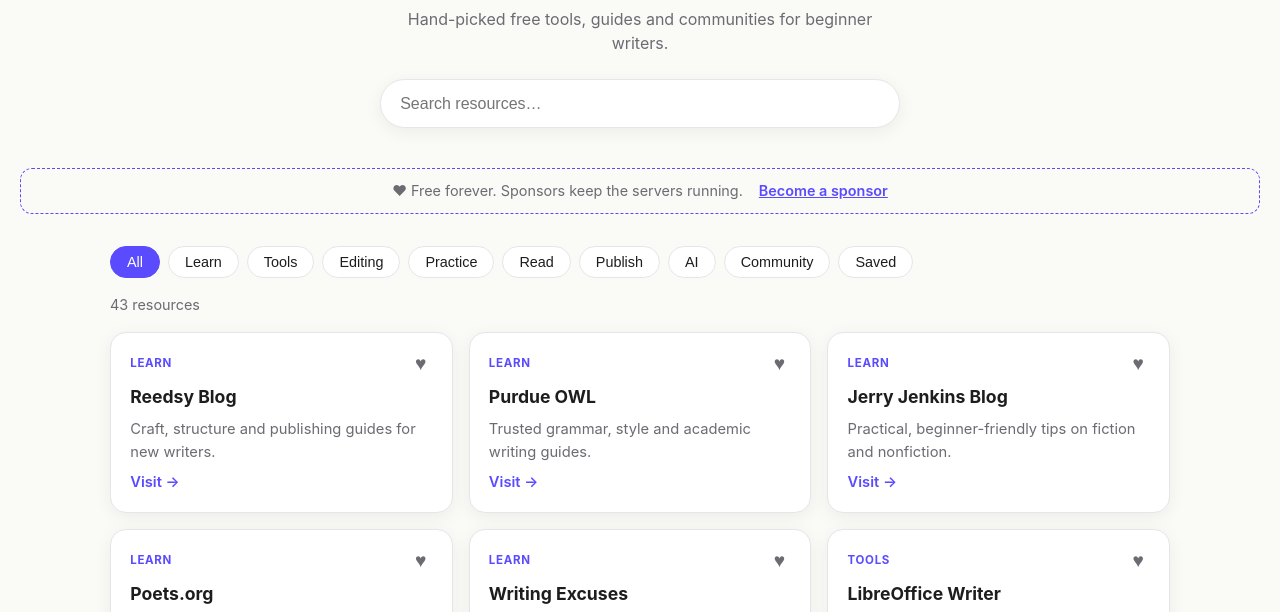
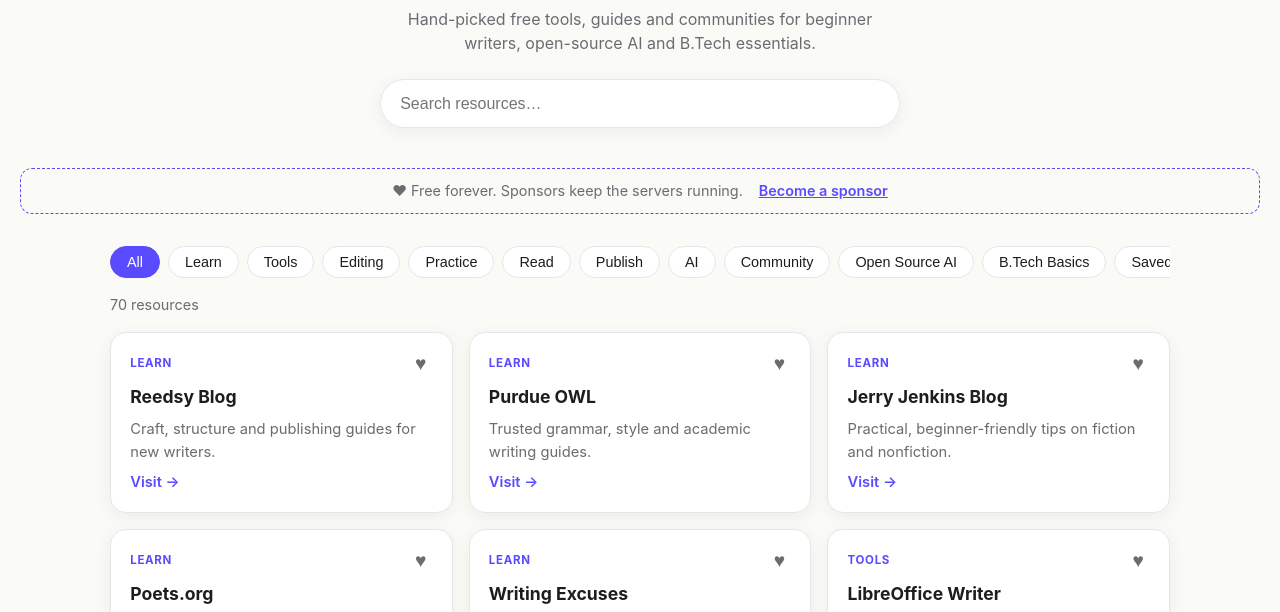
Before and after one commit to amitpatle/writefree, a website: page docs/index.html in a window 1280 px wide. Shown: the part 169-781 px from the top of the page. Drawn offline with Linux system fonts and the light colour scheme.

Commit message:
Add AI and B.Tech resources
Expanded the resource catalog with Open Source AI and B.Tech basics entries, and updated the homepage subtitle to reflect the broader set of free learning resources.

```diff
--- a/docs/data/resources.json
+++ b/docs/data/resources.json
@@ -322,5 +322,221 @@
     "description": "Track reading goals and discover what to read next.",
     "url": "https://www.goodreads.com",
     "added": "2026-10-20"
+  },
+  {
+    "id": 44,
+    "name": "Hugging Face",
+    "category": "Open Source AI",
+    "description": "The hub for open models, datasets and demos.",
+    "url": "https://huggingface.co",
+    "added": "2026-10-20"
+  },
+  {
+    "id": 45,
+    "name": "Ollama",
+    "category": "Open Source AI",
+    "description": "Run open LLMs locally with one command.",
+    "url": "https://ollama.com",
+    "added": "2026-10-20"
+  },
+  {
+    "id": 46,
+    "name": "LM Studio",
+    "category": "Open Source AI",
+    "description": "Desktop app to download and chat with local models.",
+    "url": "https://lmstudio.ai",
+    "added": "2026-10-20"
+  },
+  {
+    "id": 47,
+    "name": "llama.cpp",
+    "category": "Open Source AI",
+    "description": "Fast C/C++ engine for running GGUF models on any PC.",
+    "url": "https://github.com/ggml-org/llama.cpp",
+    "added": "2026-10-20"
+  },
+  {
+    "id": 48,
+    "name": "Open WebUI",
+    "category": "Open Source AI",
+    "description": "Self-hosted ChatGPT-style interface for local models.",
+    "url": "https://openwebui.com",
+    "added": "2026-10-20"
+  },
+  {
+    "id": 49,
+    "name": "Qwen",
+    "category": "Open Source AI",
+    "description": "Alibaba's open-weight model family on Hugging Face.",
+    "url": "https://huggingface.co/Qwen",
+    "added": "2026-10-20"
+  },
+  {
+    "id": 50,
+    "name": "Llama",
+    "category": "Open Source AI",
+    "description": "Meta's open-weight models with a community license.",
+    "url": "https://www.llama.com",
+    "added": "2026-10-20"
+  },
+  {
+    "id": 51,
+    "name": "Mistral AI",
+    "category": "Open Source AI",
+    "description": "European lab releasing open-weight models.",
+    "url": "https://mistral.ai",
+    "added": "2026-10-20"
+  },
+  {
+    "id": 52,
+    "name": "Hugging Face Courses",
+    "category": "Open Source AI",
+    "description": "Free courses on LLMs, transformers and agents.",
+    "url": "https://huggingface.co/learn",
+    "added": "2026-10-20"
+  },
+  {
+    "id": 53,
+    "name": "Karpathy: Zero to Hero",
+    "category": "Open Source AI",
+    "description": "Build neural nets and GPT from scratch, step by step.",
+    "url": "https://karpathy.ai/zero-to-hero.html",
+    "added": "2026-10-20"
+  },
+  {
+    "id": 54,
+    "name": "Google Colab",
+    "category": "Open Source AI",
+    "description": "Free notebooks with GPU access for experiments.",
+    "url": "https://colab.research.google.com",
+    "added": "2026-10-20"
+  },
+  {
+    "id": 55,
+    "name": "Kaggle",
+    "category": "Open Source AI",
+    "description": "Free datasets, notebooks, GPUs and ML courses.",
+    "url": "https://www.kaggle.com",
+    "added": "2026-10-20"
+  },
+  {
+    "id": 56,
+    "name": "CS50",
+    "category": "B.Tech Basics",
+    "description": "Harvard's legendary free intro to computer science.",
+    "url": "https://cs50.harvard.edu/x",
+    "added": "2026-10-20"
+  },
+  {
+    "id": 57,
+    "name": "NPTEL",
+    "category": "B.Tech Basics",
+    "description": "Free IIT/IISc course videos aligned to Indian syllabi.",
+    "url": "https://nptel.ac.in",
+    "added": "2026-10-20"
+  },
+  {
+    "id": 58,
+    "name": "SWAYAM",
+    "category": "B.Tech Basics",
+    "description": "Government of India platform for free university courses.",
+    "url": "https://swayam.gov.in",
+    "added": "2026-10-20"
+  },
+  {
+    "id": 59,
+    "name": "MIT OpenCourseWare",
+    "category": "B.Tech Basics",
+    "description": "Free lecture notes and videos from MIT courses.",
+    "url": "https://ocw.mit.edu",
+    "added": "2026-10-20"
+  },
+  {
+    "id": 60,
+    "name": "The Missing Semester",
+    "category": "B.Tech Basics",
+    "description": "Shell, Git, vim and the tools college skips.",
+    "url": "https://missing.csail.mit.edu",
+    "added": "2026-10-20"
+  },
+  {
+    "id": 61,
+    "name": "freeCodeCamp",
+    "category": "B.Tech Basics",
+    "description": "Free coding curriculum with projects and certificates.",
+    "url": "https://www.freecodecamp.org",
+    "added": "2026-10-20"
+  },
+  {
+    "id": 62,
+    "name": "roadmap.sh",
+    "category": "B.Tech Basics",
+    "description": "Step-by-step roadmaps for developer careers.",
+    "url": "https://roadmap.sh",
+    "added": "2026-10-20"
+  },
+  {
+    "id": 63,
+    "name": "MDN Web Docs",
+    "category": "B.Tech Basics",
+    "description": "The reference for HTML, CSS and JavaScript.",
+    "url": "https://developer.mozilla.org",
+    "added": "2026-10-20"
+  },
+  {
+    "id": 64,
+    "name": "Pro Git Book",
+    "category": "B.Tech Basics",
+    "description": "Free official book to master Git.",
+    "url": "https://git-scm.com/book",
+    "added": "2026-10-20"
+  },
+  {
+    "id": 65,
+    "name": "GitHub Skills",
+    "category": "B.Tech Basics",
+    "description": "Hands-on mini courses for GitHub and Actions.",
+    "url": "https://skills.github.com",
+    "added": "2026-10-20"
+  },
+  {
+    "id": 66,
+    "name": "Linux Journey",
+    "category": "B.Tech Basics",
+    "description": "Learn Linux basics from zero.",
+    "url": "https://linuxjourney.com",
+    "added": "2026-10-20"
+  },
+  {
+    "id": 67,
+    "name": "VisuAlgo",
+    "category": "B.Tech Basics",
+    "description": "Animated data structures and algorithms.",
+    "url": "https://visualgo.net",
+    "added": "2026-10-20"
+  },
+  {
+    "id": 68,
+    "name": "GeeksforGeeks",
+    "category": "B.Tech Basics",
+    "description": "DSA, OS, DBMS and CN notes for exam and interview prep.",
+    "url": "https://www.geeksforgeeks.org",
+    "added": "2026-10-20"
+  },
+  {
+    "id": 69,
+    "name": "LeetCode",
+    "category": "B.Tech Basics",
+    "description": "Practice DSA problems for placements (free tier).",
+    "url": "https://leetcode.com",
+    "added": "2026-10-20"
+  },
+  {
+    "id": 70,
+    "name": "Exercism",
+    "category": "B.Tech Basics",
+    "description": "Free coding practice with mentor feedback.",
+    "url": "https://exercism.org",
+    "added": "2026-10-20"
   }
 ]
--- a/docs/index.html
+++ b/docs/index.html
@@ -14,7 +14,7 @@
     <button id="theme" aria-label="Toggle dark mode">🌓</button>
   </nav>
   <h1>Start writing. <span>Pay nothing.</span></h1>
-  <p>Hand-picked free tools, guides and communities for beginner writers.</p>
+  <p>Hand-picked free tools, guides and communities for beginner writers, open-source AI and B.Tech essentials.</p>
   <input id="search" type="search" placeholder="Search resources…" aria-label="Search resources">
 </header>
 <aside class="sponsor">
```
